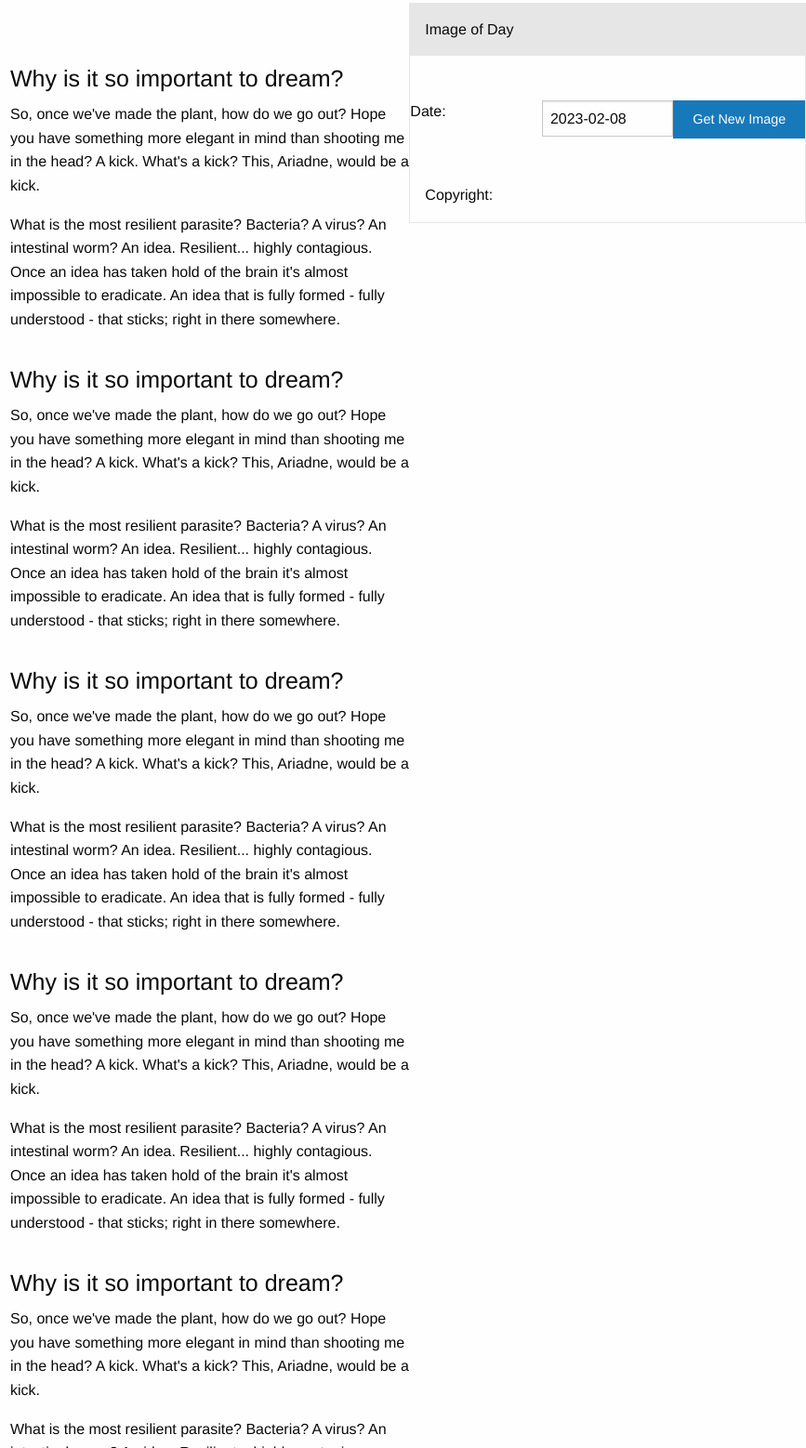
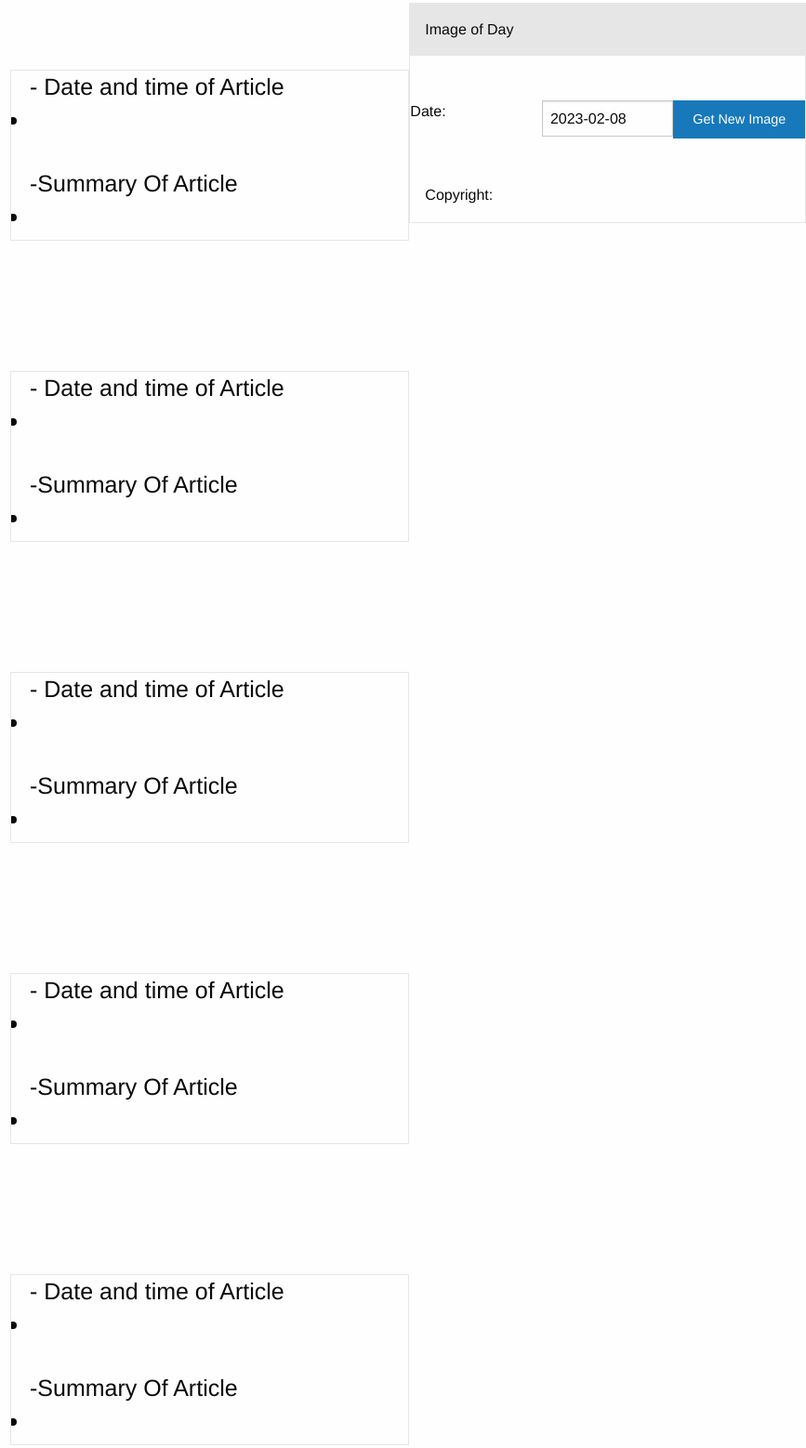
Before and after one commit to FreeWill201/Space-Repo, a plain HTML site: page index.html in a window 1280 px wide. Shown: the part 72-1630 px from the top of the page at 93% size, 413-1280 px from the left. Drawn offline with nearby package versions, Linux system fonts and the light colour scheme; no server answers.

Commit message:
API-Call=2

```diff
--- a/assets/js/script.js
+++ b/assets/js/script.js
@@ -8,6 +8,13 @@ nasaApiExplanationEl = document.getElementById("nasa-api-explanation");
 nasaApiCopyrightEl = document.getElementById("nasa-api-copyright");
 nasaApiImgEl = document.getElementById("nasa-api-img");
 nasaApiLinkEl = document.getElementById("nasa-api-link");
+
+// Rendering API 2, SpaceNews, Elements
+spaceNewsTitleEl = document.getElementById("SpaceNews-Article-Title");
+console.log(spaceNewsTitleEl);
+spaceNewsDateEl = document.getElementById("SpaceNews-API-Date");
+spaceNewsUrlEl = document.getElementById("SpaceNews-URL");
+spaceNewsSummaryEl = document.getElementById("SpaceNews-API-Summary");
 
 // Dayjs Date Formats
 var currentDate = dayjs().format("YYYY-MM-DD");
@@ -36,8 +43,7 @@ var nasaPicofDay = function () {
         nasaApiExplanationEl.textContent = nasaImgExplanation;
         nasaApiCopyrightEl.textContent = nasaImgCopyrigth;
         nasaApiImgEl.src = nasaImgUrl;
-        nasaApiLinkEl.setAttribute("href",nasaImgUrl)
-
+        nasaApiLinkEl.setAttribute("href", nasaImgUrl);
 
         console.log("Url: " + nasaImgUrl);
         //console.log("Copyright: " + nasaImgCopyrigth);
@@ -81,9 +87,13 @@ var SpaceNews = function () {
           var Articlesummary = article.summary;
           // Console log to ensure variables are functional
           console.log("Title: " + ArticleTitle);
+          spaceNewsTitleEl.textContent = ArticleTitle;
           console.log("Date: " + ArticleupdatedAt);
+          spaceNewsDateEl.textContent = ArticleupdatedAt;
           console.log("Url: " + ArticleUrl);
+          spaceNewsTitleEl.setAttribute("href", ArticleUrl);
           console.log("Summary: " + Articlesummary);
+          spaceNewsSummaryEl.textContent = Articlesummary;
         }
       });
     } else {
--- a/index.html
+++ b/index.html
@@ -31,6 +31,7 @@
     <!-- left SIDE OF PAGE -->
     <div class="cell large-8">
         <h2>News</h2>
+        <!-- Article 1 Beginning-->
       <div class="media-object">
         <div class="media-object-section align-self-top">
           <div class="thumbnail">
@@ -38,11 +39,22 @@
           </div>
         </div>
         <div class="media-object-section main-section">
-          <h4>Why is it so important to dream?</h4>
-          <p>So, once we've made the plant, how do we go out? Hope you have something more elegant in mind than shooting me in the head? A kick. What's a kick? This, Ariadne, would be a kick.</p>
-          <p>What is the most resilient parasite? Bacteria? A virus? An intestinal worm? An idea. Resilient... highly contagious. Once an idea has taken hold of the brain it's almost impossible to eradicate. An idea that is fully formed - fully understood - that sticks; right in there somewhere.</p>
+         <h4><a href="" id="SpaceNews-Article-Title"></a></h4>
+          <div class="cell large-4">
+            <div class="card">
+              <ul>
+           <h4> - Date and time of Article <li id="SpaceNews-API-Date"></li></h4>
+                <br>
+                <div class="grid-x">
+                </div>
+                <h4> -Summary Of Article <li id="SpaceNews-API-Summary"></li></h4>
+                  </ul>
           </div>
         </div>
+        </div>
+      </div>
+      <!-- Article 1 End -->
+<!-- Article 2 Beginning -->
 <div class="media-object">
   <div class="media-object-section align-self-top">
     <div class="thumbnail">
@@ -50,11 +62,22 @@
     </div>
   </div>
   <div class="media-object-section main-section">
-          <h4>Why is it so important to dream?</h4>
-          <p>So, once we've made the plant, how do we go out? Hope you have something more elegant in mind than shooting me in the head? A kick. What's a kick? This, Ariadne, would be a kick.</p>
-          <p>What is the most resilient parasite? Bacteria? A virus? An intestinal worm? An idea. Resilient... highly contagious. Once an idea has taken hold of the brain it's almost impossible to eradicate. An idea that is fully formed - fully understood - that sticks; right in there somewhere.</p>
+  <h4><a href="" id="SpaceNews-Article-Title"></a></h4>
+    <div class="cell large-4">
+      <div class="card">
+        <ul>
+          <h4> - Date and time of Article <li id="SpaceNews-API-Date"></li></h4>
+          <br>
+          <div class="grid-x">
+          </div>
+           <h4> -Summary Of Article <li id="SpaceNews-API-Summary"></li></h4>
+            </ul>
     </div>
   </div>
+  </div>
+</div>
+<!-- Article 2 End -->
+<!-- Article 3 Beginning -->
 <div class="media-object">
   <div class="media-object-section align-self-top">
     <div class="thumbnail">
@@ -62,11 +85,22 @@
     </div>
   </div>
   <div class="media-object-section main-section">
-          <h4>Why is it so important to dream?</h4>
-          <p>So, once we've made the plant, how do we go out? Hope you have something more elegant in mind than shooting me in the head? A kick. What's a kick? This, Ariadne, would be a kick.</p>
-          <p>What is the most resilient parasite? Bacteria? A virus? An intestinal worm? An idea. Resilient... highly contagious. Once an idea has taken hold of the brain it's almost impossible to eradicate. An idea that is fully formed - fully understood - that sticks; right in there somewhere.</p>
+   <h4><a href="" id="SpaceNews-Article-Title"></a></h4>
+    <div class="cell large-4">
+      <div class="card">
+        <ul>
+          <h4> - Date and time of Article <li id="SpaceNews-API-Date"></li></h4>
+          <br>
+          <div class="grid-x">
+          </div>
+          <h4> -Summary Of Article <li id="SpaceNews-API-Summary"></li></h4>
+            </ul>
     </div>
   </div>
+  </div>
+</div>
+<!-- Article 3 End -->
+<!-- Article 4 Beginning -->
 <div class="media-object">
   <div class="media-object-section align-self-top">
     <div class="thumbnail">
@@ -74,11 +108,22 @@
     </div>
   </div>
   <div class="media-object-section main-section">
-          <h4>Why is it so important to dream?</h4>
-          <p>So, once we've made the plant, how do we go out? Hope you have something more elegant in mind than shooting me in the head? A kick. What's a kick? This, Ariadne, would be a kick.</p>
-          <p>What is the most resilient parasite? Bacteria? A virus? An intestinal worm? An idea. Resilient... highly contagious. Once an idea has taken hold of the brain it's almost impossible to eradicate. An idea that is fully formed - fully understood - that sticks; right in there somewhere.</p>
+   <h4><a href="" id="SpaceNews-Article-Title"></a></h4>
+    <div class="cell large-4">
+      <div class="card">
+        <ul>
+          <h4> - Date and time of Article <li id="SpaceNews-API-Date"></li></h4>
+          <br>
+          <div class="grid-x">
+          </div>
+          <h4> -Summary Of Article <li id="SpaceNews-API-Summary"></li></h4>
+            </ul>
     </div>
   </div>
+  </div>
+</div>
+<!-- Article 4 End -->
+<!-- Article 5 Beginning -->
 <div class="media-object">
   <div class="media-object-section align-self-top">
     <div class="thumbnail">
@@ -86,11 +131,21 @@
     </div>
   </div>
   <div class="media-object-section main-section">
-          <h4>Why is it so important to dream?</h4>
-          <p>So, once we've made the plant, how do we go out? Hope you have something more elegant in mind than shooting me in the head? A kick. What's a kick? This, Ariadne, would be a kick.</p>
-          <p>What is the most resilient parasite? Bacteria? A virus? An intestinal worm? An idea. Resilient... highly contagious. Once an idea has taken hold of the brain it's almost impossible to eradicate. An idea that is fully formed - fully understood - that sticks; right in there somewhere.</p>
+  <h4> <a href="" id="SpaceNews-Article-Title"></a></h4>
+    <div class="cell large-4">
+      <div class="card">
+        <ul>
+          <h4> - Date and time of Article <li id="SpaceNews-API-Date"></li></h4>
+          <br>
+          <div class="grid-x">
+          </div>
+          <h4> -Summary Of Article <li id="SpaceNews-API-Summary"></li></h4>
+            </ul>
     </div>
   </div>
+  </div>
+</div>
+<!-- Article 5 End -->
     <!-- news card ends here -->
     </div>
     <!-- RIGHT SIDE OF PAGE -->
```
Lines whose indentation alone changed are shown as unchanged.
